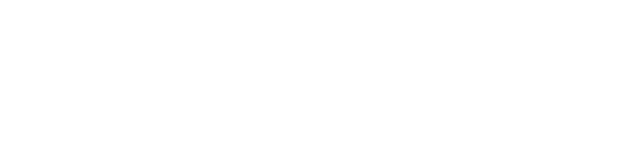
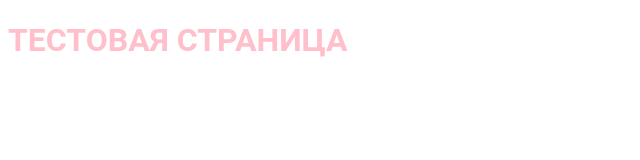
Before and after one commit to w1tm8n/wrk, a plain HTML site: page index.html in a window 1280 px wide. Shown: the whole page, without its empty margins (0-640 px from the left). Drawn offline with Linux system fonts and the light colour scheme.

Commit message:
3d commit
ОТредактировал html файл и добавил стиль в CSS файл

```diff
--- a/index.html
+++ b/index.html
@@ -1,9 +1,12 @@
-<html>
+<!DOCTYPE html>
+<html lang="">
 <head>
 	<meta charset="UTF-8">
 	<title>Document</title>
+	<link rel="stylesheet" href="style.css">
 </head>
 <body>
+	<h1>ТЕСТОВАЯ СТРАНИЦА</h1>
 
 </body>
 </html>
--- a/style.css
+++ b/style.css
@@ -1 +1,7 @@
 /*styles for my index.html*/
+h1{
+	font-weight: bold;
+	font-family: 'Roboto';
+	color: pink;
+
+}
```
